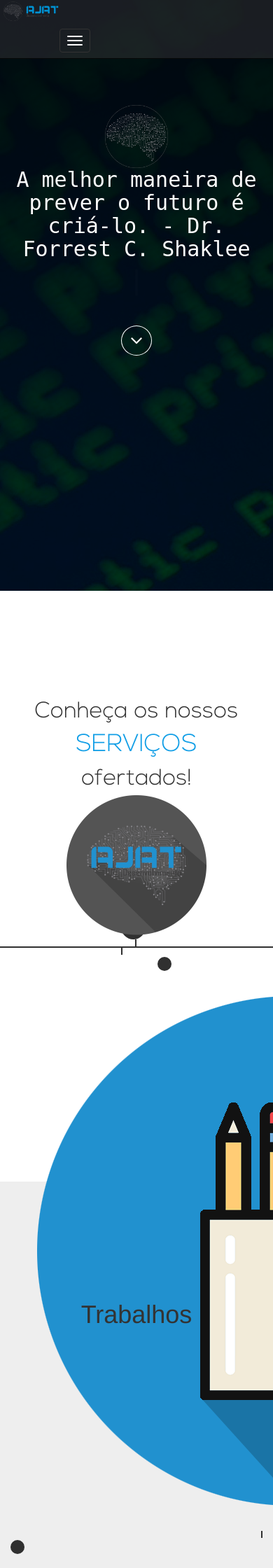
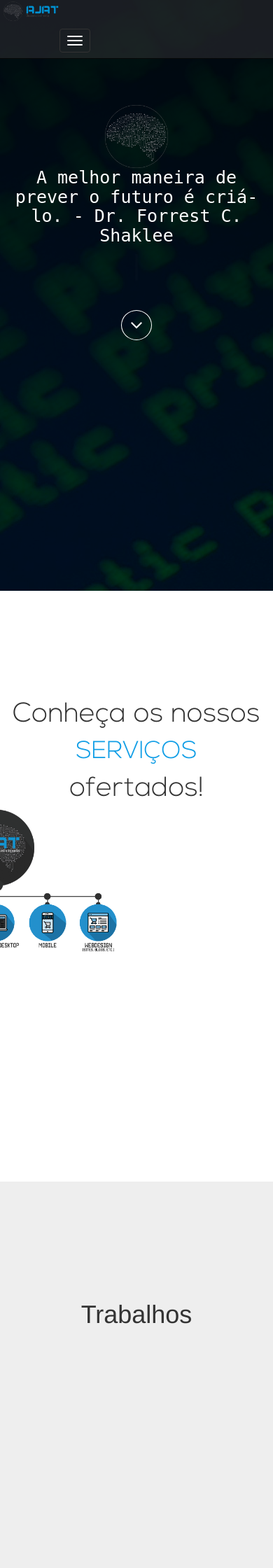
Before and after one commit to ajatdesenvolvimento/ajatdesenvolvimento, a PHP site: page / in a window 390 px wide; the page is wider, and only the part inside the window is pictured. Shown: the top 2240 px of that part at 70% size. Run offline with PHP 8.4, Linux system fonts and the light colour scheme; some libraries are stand-ins or nearby versions.

Commit message:
responsividade portrait para celulares esta pront

```diff
--- a/css/custom.css
+++ b/css/custom.css
@@ -50,6 +49,7 @@
     display: inline-block;
     margin: 0;
     color: #FFF;
+    font-size: 25px;
 }
 /*for cursor stay blinking*/
 .typed-cursor{
@@ -101,12 +101,17 @@
 }*/
 .ajat-text{
   font-family: 'Nexa Light';
-  font-size:2.3em;
+  font-size:2.8em;
+}
+.img-services{
+  width:100%;
+  margin-left:-400px;
 }
 .ajat-emphasis-text{
   font-family: 'Nexa Light';
   font-size: 2.5em;
   color:#119EE6;
+  font-weight: 300;
 }
 #ajat-service-logo{
   width: 200px !important;
--- a/index.php
+++ b/index.php
@@ -54,41 +54,18 @@
 
     <!-- Services Section -->
     <section id="services" class="services-section">
-        <div class="container-fluid">
+        <div class="container container-services">
           <div class="row">
             <div class="col-lg-4">
               <div class="ajat-text">Conheça os nossos</div>
               <div class="ajat-emphasis-text animated bounceInLeft">SERVIÇOS</div>
               <div class="ajat-text">ofertados!</div>
             </div>
-            <div class="col-lg-3">
-              <img src="img/ajat-flat-black-logo.png" id="ajat-service-logo" />
-              <div class="big-ball"></div>
-              <div class="vertical-line margin-line-right-1"></div>
+            <div class="col-lg-8">
+              <img src="img/servicos.png" class="img-services" />
             </div>
-          </div>
-          <div class="row">
-            <div class="col-lg-7 col-lg-offset-2 horizontal-line"></div>
-          </div>
-          <div class="row">
-            <div class="col-lg-2 col-lg-offset-2">
-              <div class="vertical-line margin-line-left-1">
-              </div>
-              <div class="small-ball small-ball-1">
-              </div>
-              <img src="img/Design.png" id="design" />
-            </div>
-          </div>
-          <div class="row">
-            <div class="col-lg-2 col-lg-offset-2">
-              <div class="vertical-line margin-line-left-2">
-              </div>
-              <div class="small-ball small-ball-2">
-              </div>
-              <img src="img/SistemasWeb.png" id="sistemasWeb" />
-            </div>
-          </div>
         </div>
+      </div>
     </section>
 
     <!-- About Section -->
--- a/js/custom.js
+++ b/js/custom.js
@@ -3,20 +3,21 @@ $(document).ready(function(){
 	$(".typed").typewriter({
 				speed: 60
 	});
-	var toggle = 0;
-	$('#button-menu').click(function(){
-		if(localStorage.getItem('currentUrl')=="#intro"){
-			if(toggle==0){
-				$('.navbar-fixed-top').css({
-							'background-color':'rgba(67,64,65,1)'
-				});
-						toggle = 1;
-			}else{
-				$('.navbar-fixed-top').css({
-					'background-color':'rgba(67,64,65,0.4)'
-				});
-				toggle = 0;
-			}
-		}
-	});
+	$("body").scroll(function(e){ e.preventDefault()});
+	// $('#button-menu').click(function(){
+	// 	if(localStorage.getItem('currentUrl')=="#intro"){
+	// 		if(localStorage.getItem('toggle')==0){
+	// 			$('.navbar-fixed-top').css({
+	// 						'background-color':'rgba(67,64,65,1)'
+	// 			});
+	// 					localStorage.setItem('toggle', 1);
+	// 		}else{
+	// 			console.log(localStorage.getItem('currentUrl'));
+	// 			$('.navbar-fixed-top').css({
+	// 				'background-color':'rgba(67,64,65,0.4)'
+	// 			});
+	// 			localStorage.setItem('toggle', 0);
+	// 		}
+	// 	}
+	// });
 })
--- a/js/scrolling-nav.js
+++ b/js/scrolling-nav.js
@@ -3,13 +3,15 @@ $(window).scroll(function() {
     if ($(".navbar").offset().top > 50) {
         $(".navbar-fixed-top").addClass("top-nav-collapse");
     } else {
+      // localStorage.setItem('currentUrl',"#intro");
+      // localStorage.setItem('toggle',1);
         $(".navbar-fixed-top").removeClass("top-nav-collapse");
     }
 });
 
 //jQuery for page scrolling feature - requires jQuery Easing plugin
 $(function() {
-    localStorage.setItem('currentUrl',"#intro");
+    // localStorage.setItem('currentUrl',"#intro");
     $('a.page-scroll').bind('click', function(event) {
         var $anchor = $(this);
 
```
Also changed, not shown: other parts of css/custom.css (+8 -59 lines), img/servicos.png (added).
